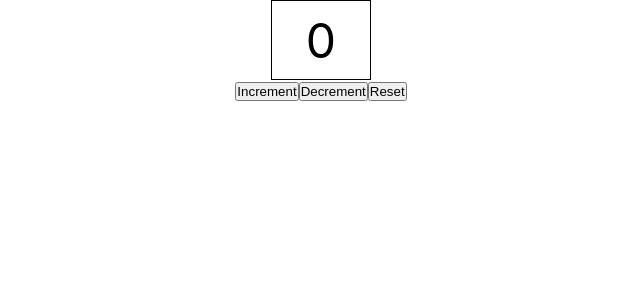
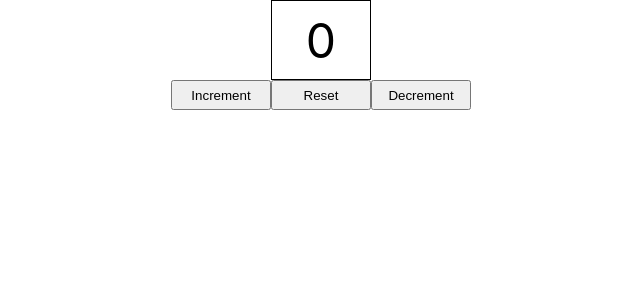
Before and after one commit to samadakram/Bootcamp2020-Class-4, a React (Create React App) app: page / in a window 1280 px wide. Shown: the top 300 px of the page, without its empty margins (319-959 px from the left). Built offline with nearby package versions, Linux system fonts and the light colour scheme.

Commit message:
updated App.css
Modified Ui of App by giving styles to buttons

```diff
--- a/src/App.css
+++ b/src/App.css
@@ -17,3 +17,7 @@
   margin: auto;
   border: 1px solid black;
 }
+.increment, .decrement, .reset{
+  width: 100px;
+  height: 30px;
+}
--- a/src/App.js
+++ b/src/App.js
@@ -9,9 +9,9 @@ function App(){
   return(
     <div className="main">
       <Counter process={count} />
-      <button onClick={()=> setCount(++count)}>Increment</button>
-      <button onClick={()=> setCount(--count)}>Decrement</button>
-      <button onClick={()=> setCount(0)}>Reset</button>
+      <button className="increment" onClick={()=> setCount(++count)}>Increment</button>
+      <button className="reset" onClick={()=> setCount(0)}>Reset</button>
+      <button className="decrement" onClick={()=> setCount(--count)}>Decrement</button>
     </div>
   );
 }
```
